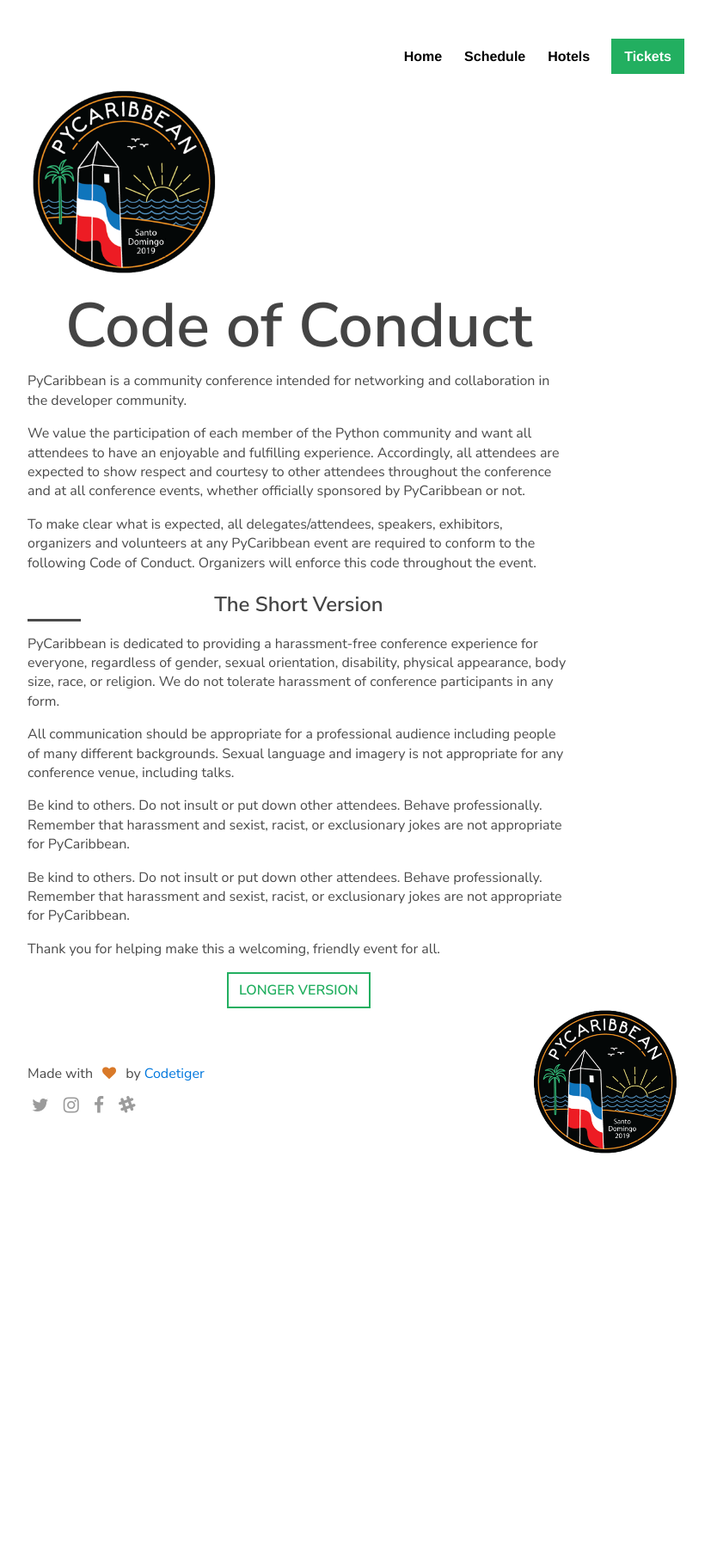
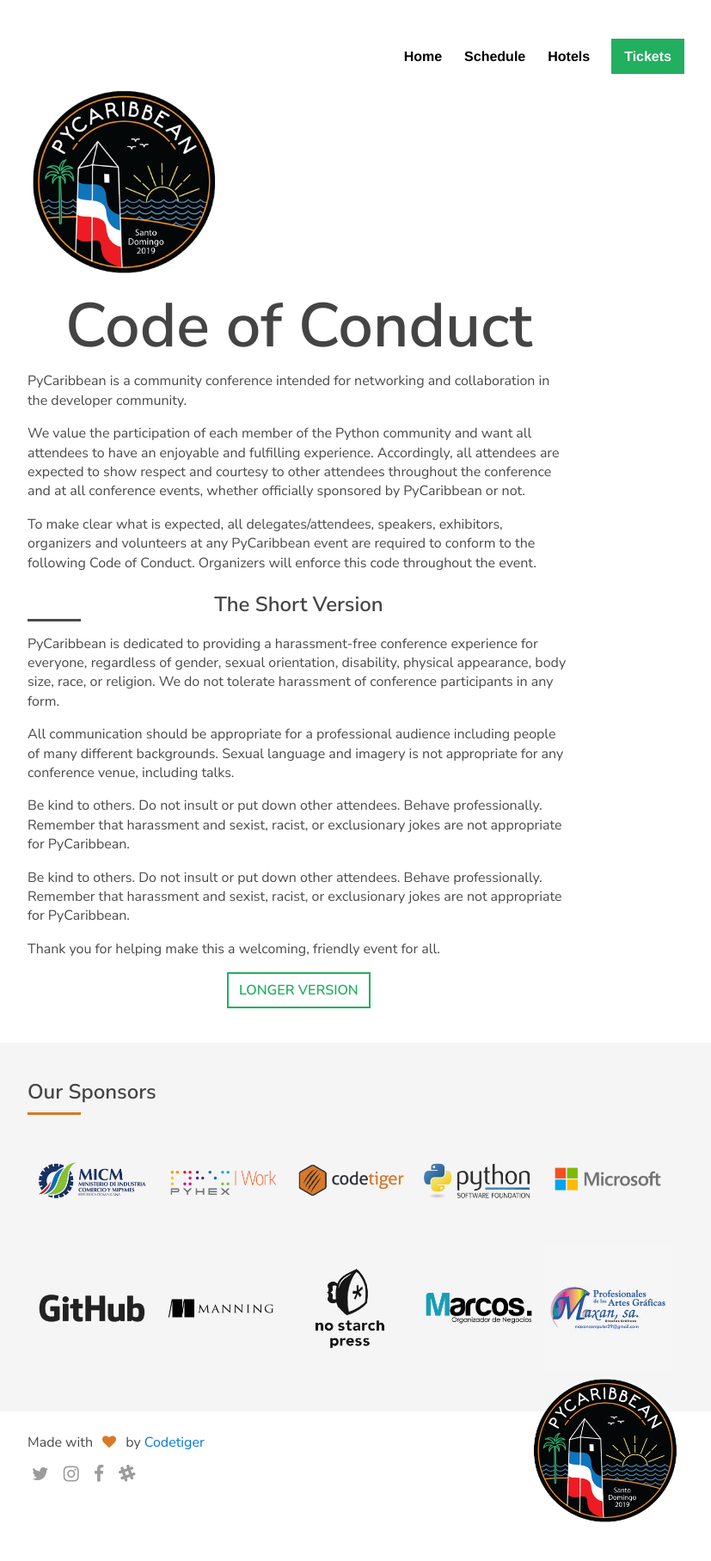
Before and after one commit to pycaribbean/pycaribbean.github.io, a Jekyll site: the page built from code-of-conduct.html, in a window 1280 px wide. Shown: the whole page at 86% size, without its empty margins (226-1053 px from the left). Built offline with Jekyll 4.4.1, drawn with Linux system fonts in a browser that asks for light colours; nearby versions of some CDN libraries; library files that are not in the unit come from our copies; before the commit the page ends 1387 px from its top, so only the background shows below that.

Commit message:
Display sponsors

```diff
--- a/_includes/footer.html
+++ b/_includes/footer.html
@@ -10,7 +10,7 @@
 
 
 <footer>
-   <!-- <div class="footer-top">
+   <div class="footer-top">
         <div class="uk-container uk-container-center">
             <div class="uk-grid">
                 <div class="uk-width-1">
@@ -19,23 +19,25 @@
                 <div class="uk-width-1">
                         <ul class="sponsors">
                             <li><a href="https://www.mic.gob.do/" target="_blank"> <img src="img/sponsors/micm-sponsor.jpg"></a></li>
-                            <li><a href="https://republicadigital.gob.do/" target="_blank"> <img src="img/sponsors/republica-digital-sponsor.png"></a></li>
                             <li><a href="http://www.pyhexwork.com/" target="_blank"> <img src="img/sponsors/pyhex-sponsor.jpg"></a></li>
+                            <li><a href="https://codetiger.co/" target="_blank"> <img src="img/sponsors/codetiger-sponsor.jpg"></a></li>
                             <li><a href="https://www.python.org/" target="_blank"> <img src="img/sponsors/python-sponsor.jpg"></a></li>
-                            <li><a href="https://codetiger.co/" target="_blank"> <img src="img/sponsors/codetiger-sponsor.jpg"></a></li>
-                            <li><a href="https://www.djangoproject.com/" target="_blank"> <img src="img/sponsors/django-sponsor.jpg"></a></li>
-                            <li><a href="https://developer.microsoft.com/en-us/advocates/index.html" target="_blank"> <img src="img/sponsors/cloud-sponsor.jpg"></a></li>
-                            <li><a href="https://splice.com/" target="_blank"> <img src="img/sponsors/splice-sponsor.jpg"></a></li>
-                            <li><a href="https://www.jetbrains.com/" target="_blank"> <img src="img/sponsors/jet-brains-sponsor.jpg"></a></li>
+                            <li><a href="https://developer.microsoft.com/en-us/advocates/index.html" target="_blank"> <img src="img/sponsors/microsoft-sponsor.jpg"></a></li>
+                            <li><a href="https://github.com/" target="_blank"> <img src="img/sponsors/github-sponsor.jpg"></a></li>
+                            <li><a href="https://www.manning.com/" target="_blank"> <img src="img/sponsors/manning-sponsor.jpg"></a></li>
                             <li><a href="https://nostarch.com/" target="_blank"> <img src="img/sponsors/no-starch-sponsor.png"></a></li>
-                            <li><a href="https://marcos.do/" target="_blank"> <img src="img/sponsors/marcos-sponsor.png"></a></li>
-                            <li><a href="#" target="_blank"> <img src="img/sponsors/dp-promo-design-sponsor.jpg"></a></li>
+                            <li><a href="https://marcos.do/" target="_blank"> <img src="img/sponsors/marcos-sponsor.jpg"></a></li>
                             <li><a href="https://www.facebook.com/Maxan-computer-270324043021344/" target="_blank"> <img src="img/sponsors/maxan-sponsor.jpg"></a></li>
+                            <!--<li><a href="https://republicadigital.gob.do/" target="_blank"> <img src="img/sponsors/republica-digital-sponsor.png"></a></li>-->
+                            <!--<li><a href="https://www.djangoproject.com/" target="_blank"> <img src="img/sponsors/django-sponsor.jpg"></a></li>-->
+                            <!--<li><a href="https://splice.com/" target="_blank"> <img src="img/sponsors/splice-sponsor.jpg"></a></li>-->
+                            <!--<li><a href="https://www.jetbrains.com/" target="_blank"> <img src="img/sponsors/jet-brains-sponsor.jpg"></a></li>-->
+                            <!--<li><a href="#" target="_blank"> <img src="img/sponsors/dp-promo-design-sponsor.jpg"></a></li>-->
                         </ul>
                 </div>
             </div>
         </div>
-   </div>-->
+   </div>
     <div class="footer-botton">
         <div class="uk-container uk-container-center">
             <ul class="footer-nav">
```
Also changed, not shown: img/sponsors/github-sponsor.jpg (added), img/sponsors/manning-sponsor.jpg (added), img/sponsors/marcos-sponsor.jpg (added), img/sponsors/marcos-sponsor.png (deleted), img/sponsors/microsoft-sponsor.jpg (added).
